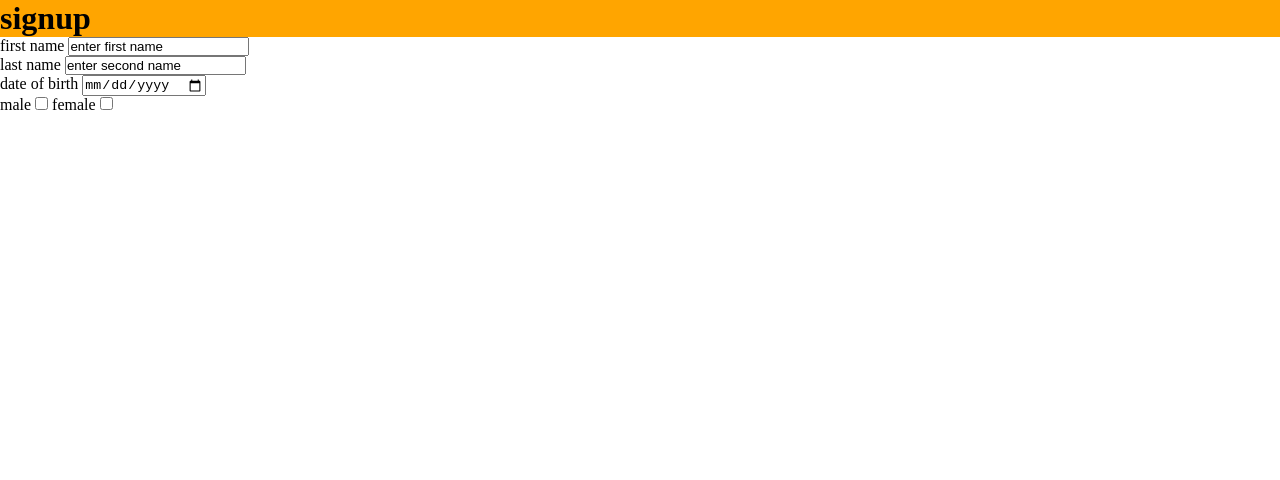
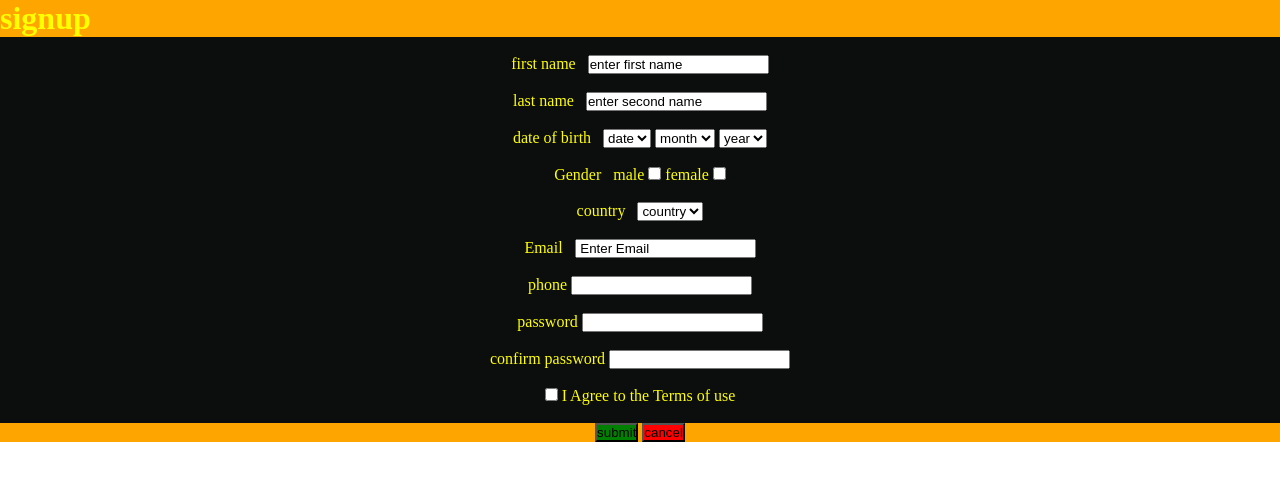
Before and after one commit to Anandakrishnan345/anandu, a plain HTML site: page signupform/index.html in a window 1280 px wide. Drawn offline with Linux system fonts and the light colour scheme.

Commit message:
signupform task

```diff
--- a/signupform/index.html
+++ b/signupform/index.html
@@ -9,23 +9,80 @@
 <body>
     <h1>signup</h1>
     <form action="abc.js">
-        <label for="textid">first name</label>
-        <input type="text" name="mytext" id="textid" value="enter first name">
+        <div class="right">
+            <br>
+        <label for="textid">first name &nbsp;</label>
+        <input type="text" name="mytext" id="textid" value="enter first name"><br>
+       <br>
+        <div>
+        <label for="textid">last name &nbsp;</label>
+        <input type="text" name="mytext" id="textid" value="enter second name">
+        </div><br>
 
         <div>
-        <label for="textid">last name</label>
-        <input type="text" name="mytext" id="textid" value="enter second name">
-        </div>
+            <label for="dateid"> date of birth &nbsp;</label>
 
-        <label for="dateid"> date of birth</label>
-        <input type="date" id="dateid">
+            <select name="date" id="dateid">
+                <option value="date">date</option>
+            </select>
+
+            <select name="month" id="monthid">
+                <option value="month">month</option>
+            </select>
+            <select name="year" id="yearid">
+                <option value="year">year</option>
+
+            </select>
+        </div><br>
+
+
+
         <div>
-
+            <label for="">Gender &nbsp;</label>
             <label for="checkboxid">male</label>
             <input type="checkbox" id="checkboxid">
             <label for="checkboxid">female</label>
             <input type="checkbox" id="checkboxid">
+        </div><br>
+
+        <div>
+            <label for="countryid">country &nbsp;</label>
+            <select name="country" id="countryid">
+                <option value="country">country</option>
+            </select>
         </div>
+<br>
+        <div>
+            <label for="textid">Email &nbsp;</label>
+            <input type="text" name="mytext" id="textid" value=" Enter Email">
+        </div>
+        <br>
+        <div>
+            <label for="textid">phone</label>
+            <input type="number" name="mytext" id="textid">
+        </div>
+        <br>
+        <div>
+            <label for="textid">password</label>
+            <input type="text" name="text" id="textid">
+        </div>
+        <br>
+        <div>
+            <label for="textid">confirm password</label>
+            <input type="text" name="text" id="textid">
+        </div>
+        <br>
+        <div>
+
+            <input type="checkbox" id="agree">
+            <label for="agree">I Agree to the Terms of use</label>
+        </div>
+        <br>
+        <div class="top" style="background-color: orange;">
+            <button type="submit" style="background-color: green;">submit</button>
+            <button type="cancel" style="background-color: red;">cancel</button>
+        </div>
+    </div>
 
 
     </form>
--- a/signupform/style.css
+++ b/signupform/style.css
@@ -6,5 +6,11 @@
 }
 h1{
     background-color: orange;
+    color: yellow;
 
 }
+.right{
+    background-color: rgb(12, 14, 13);
+    color: yellow;
+    text-align: center;
+}
```
